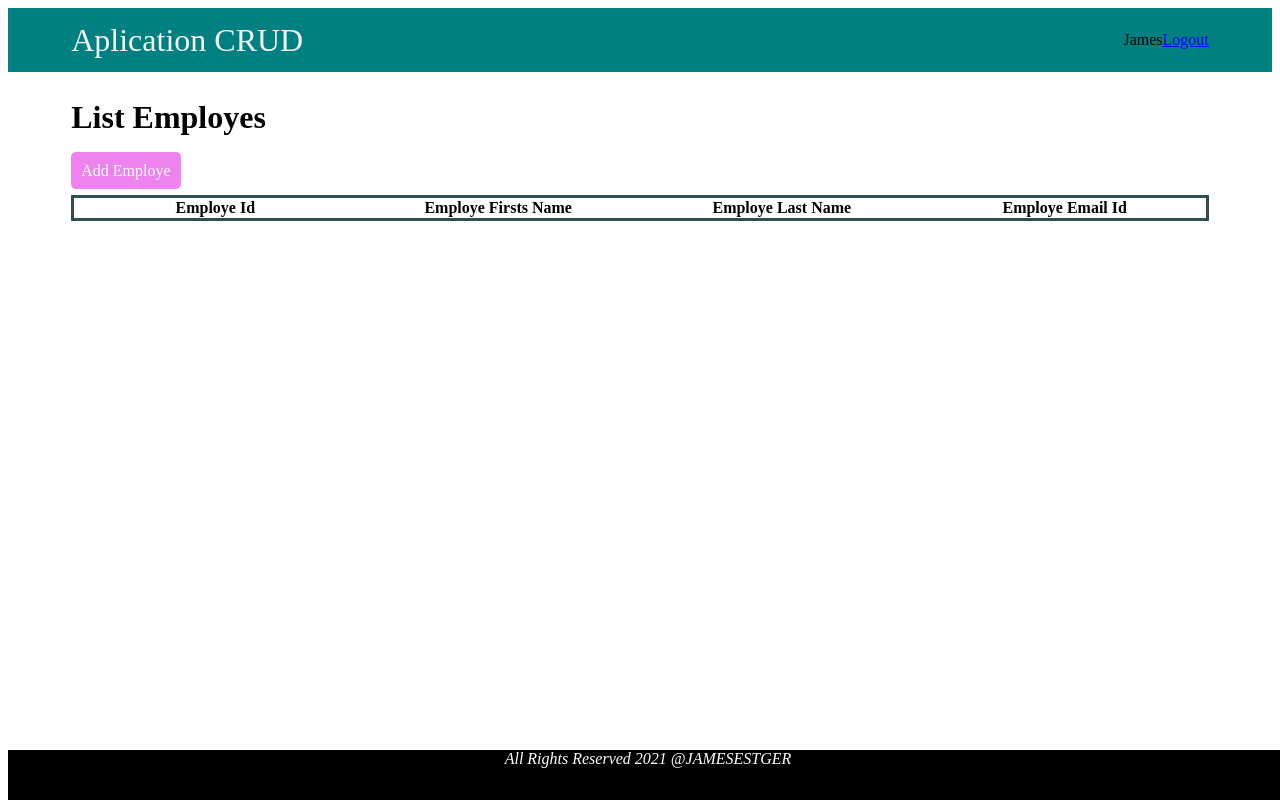
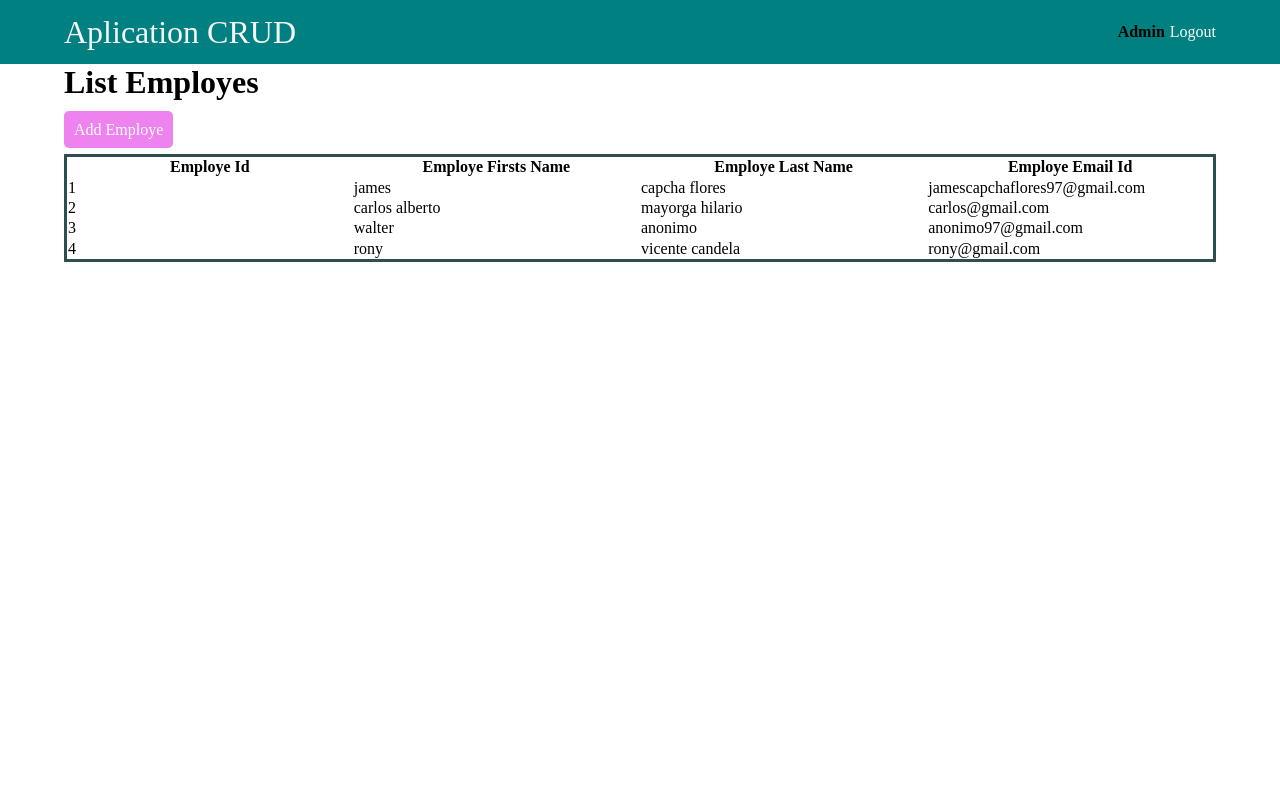
Before and after one commit to JAMESESTGER27/crud_real_plaza, a React (Create React App) app: page /employees in a window 1280 px wide. Built offline with nearby package versions, Linux system fonts and the light colour scheme.

Commit message:
data fake

```diff
--- a/src/App.js
+++ b/src/App.js
@@ -5,9 +5,9 @@ import {
   Route,
   Redirect
 } from "react-router-dom";
-
+import "./App.css";
 // import { Header } from './components/Header';
-import { Footer } from './components/Footer';
+// import { Footer } from './components/Footer';
 import { ListEmployee } from './components/ListEmployee';
 import { AddEmployee } from "./components/AddEmployee";
 import { LoginScreen } from "./components/login/LoginScreen";
@@ -23,7 +23,7 @@ function App() {
           <Route path="/add-employee" component={AddEmployee}></Route>
           <Redirect to="/"/>
         </Switch>
-        <Footer/>
+        {/* <Footer/> */}
       </Router>
     </div>
   );
--- a/src/components/AddEmployee.js
+++ b/src/components/AddEmployee.js
@@ -1,26 +1,25 @@
 import React, { useState } from 'react'
-import EmployeeService from '../services/EmployeeService'
-import  {Link, useHistory} from 'react-router-dom'
+// import EmployeeService from '../services/EmployeeService'
+import  {Link} from 'react-router-dom'
 import style from "./addEmploye.module.css"
 export const AddEmployee = () => {
 
 	const [firstName, setFirstName] = useState("")
 	const [lastName, setLastName] = useState("")
 	const [emailId, setEmailOd] = useState("")
-	const history =  useHistory();
+	// const history =  useHistory();
 
 	const saveEmployee = (e) =>{
 		e.preventDefault();
-		const employee = {firstName,lastName,emailId}
+		// const employee = {firstName,lastName,emailId}
 
-		EmployeeService.createEmployee(employee)
-		.then((resp)=>{
-			console.log(resp.data)
-			history.push('/employees');
-		}).catch(error =>{
-			console.log(error)
-		})
-
+		// EmployeeService.createEmployee(employee)
+		// .then((resp)=>{
+		// 	console.log(resp.data)
+		// 	history.push('/employees');
+		// }).catch(error =>{
+		// 	console.log(error)
+		// })
 
 	}
 
--- a/src/components/Header.js
+++ b/src/components/Header.js
@@ -11,8 +11,8 @@ import styles from "./header.module.css";
                             Aplication CRUD
                         </a>
                         <div className={styles.bar}>
-                        <span>James</span>
-                        <Link to="/">Logout</Link>
+                        <span className={styles.title}>Admin</span>
+                        <Link to="/" style={{textDecoration:"none",color:"white"}}>Logout</Link>
                         </div>
 
                     </div>
--- a/src/components/ListEmployee.js
+++ b/src/components/ListEmployee.js
@@ -1,11 +1,12 @@
-import React, { useEffect, useState } from 'react'
+import React  from 'react'
 // import EmployeeService from '../services/EmployeeService';
 import { Link } from 'react-router-dom';
+import { data } from './data/data';
 import { Header } from './Header';
 import styles from "./ListEmployeeStyles.module.css";
 export const ListEmployee = () => {
 
-  const [employees, setEmployees] = useState([]);
+  // const [data, setEmployees] = useState([]);
 // No me funciona el backend
   // useEffect(()=>{
   //   EmployeeService.getAllEmployees()
@@ -31,11 +32,11 @@ export const ListEmployee = () => {
         </thead>
         <tbody>
           {
-            employees.map(
+            data.map(
               employe =>
                 <tr key={employe.id}>
                   <td>{employe.id}</td>
-                  <td>{employe.firstName}</td>
+                  <td>{employe.name}</td>
                   <td>{employe.lastName}</td>
                   <td>{employe.emailId}</td>
                 </tr>
--- a/src/components/ListEmployeeStyles.module.css
+++ b/src/components/ListEmployeeStyles.module.css
@@ -6,6 +6,8 @@
 }
 .title{
     font-size: 2rem;
+    margin-bottom: 20px;
+
 }
 .table{
  table-layout: fixed;
--- /dev/null
+++ b/src/components/data/data.js
@@ -0,0 +1,27 @@
+export const data = [
+  {
+    "id": 1,
+    "name": "james",
+    "lastName" : "capcha flores",
+    "emailId": "jamescapchaflores97@gmail.com"
+  },
+  {
+    "id": 2,
+    "name": "carlos alberto",
+    "lastName" : "mayorga hilario",
+    "emailId": "carlos@gmail.com"
+  },
+  {
+    "id": 3,
+    "name": "walter",
+    "lastName" : "anonimo",
+    "emailId": "anonimo97@gmail.com"
+  },
+  {
+    "id": 4,
+    "name": "rony",
+    "lastName" : "vicente candela",
+    "emailId": "rony@gmail.com"
+  },
+
+]
--- a/src/components/header.module.css
+++ b/src/components/header.module.css
@@ -17,3 +17,7 @@
     color: whitesmoke;
     line-height: 2;
 }
+.title{
+    margin-right: 5px;
+    font-weight: bold;
+}
```
